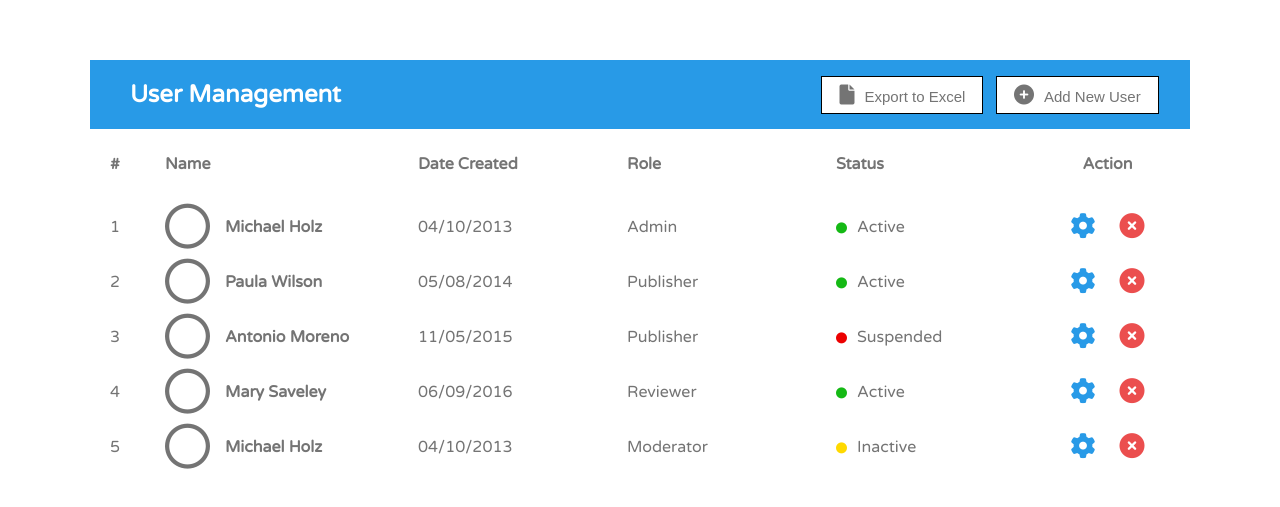
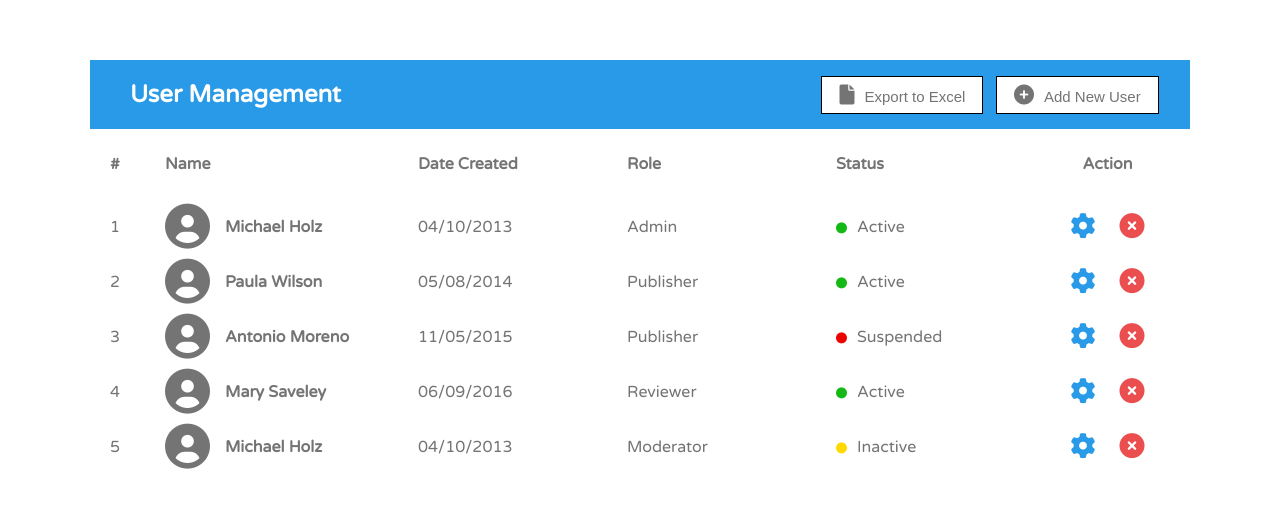
Before and after one commit to Zubizeru/ti113_frontend, a plain HTML site: page pagina2.html in a window 1280 px wide. Shown: the part 133-640 px from the top of the page. Drawn offline with Linux system fonts and the light colour scheme.

Commit message:
feat: Atualizando Ícones de Usuários

```diff
--- a/pagina2.html
+++ b/pagina2.html
@@ -44,7 +44,7 @@
                 <th class="linha">
                     <div class="nome">
                         <div id="foto">
-                            <i class="fa-regular fa-circle circle"></i>
+                            <i class="fa-solid fa-circle-user circle"></i>
                         </div>
                         <div>
                             </i>Michael Holz
@@ -65,7 +65,7 @@
                 <th class="linha">
                     <div class="nome">
                         <div id="foto">
-                            <i class="fa-regular fa-circle circle"></i>
+                            <i class="fa-solid fa-circle-user circle"></i>
                         </div>
                         <div>
                             </i>Paula Wilson
@@ -86,7 +86,7 @@
                 <th class="linha">
                     <div class="nome">
                         <div id="foto">
-                            <i class="fa-regular fa-circle circle"></i>
+                            <i class="fa-solid fa-circle-user circle"></i>
                         </div>
                         <div>
                             </i>Antonio Moreno
@@ -107,7 +107,7 @@
                 <th class="linha">
                     <div class="nome">
                         <div id="foto">
-                            <i class="fa-regular fa-circle circle"></i>
+                            <i class="fa-solid fa-circle-user circle"></i>
                         </div>
                         <div>
                             </i>Mary Saveley
@@ -128,7 +128,7 @@
                 <th class="linha">
                     <div class="nome">
                         <div id="foto">
-                            <i class="fa-regular fa-circle circle"></i>
+                            <i class="fa-solid fa-circle-user circle"></i>
                         </div>
                         <div>
                             </i>Michael Holz
```
